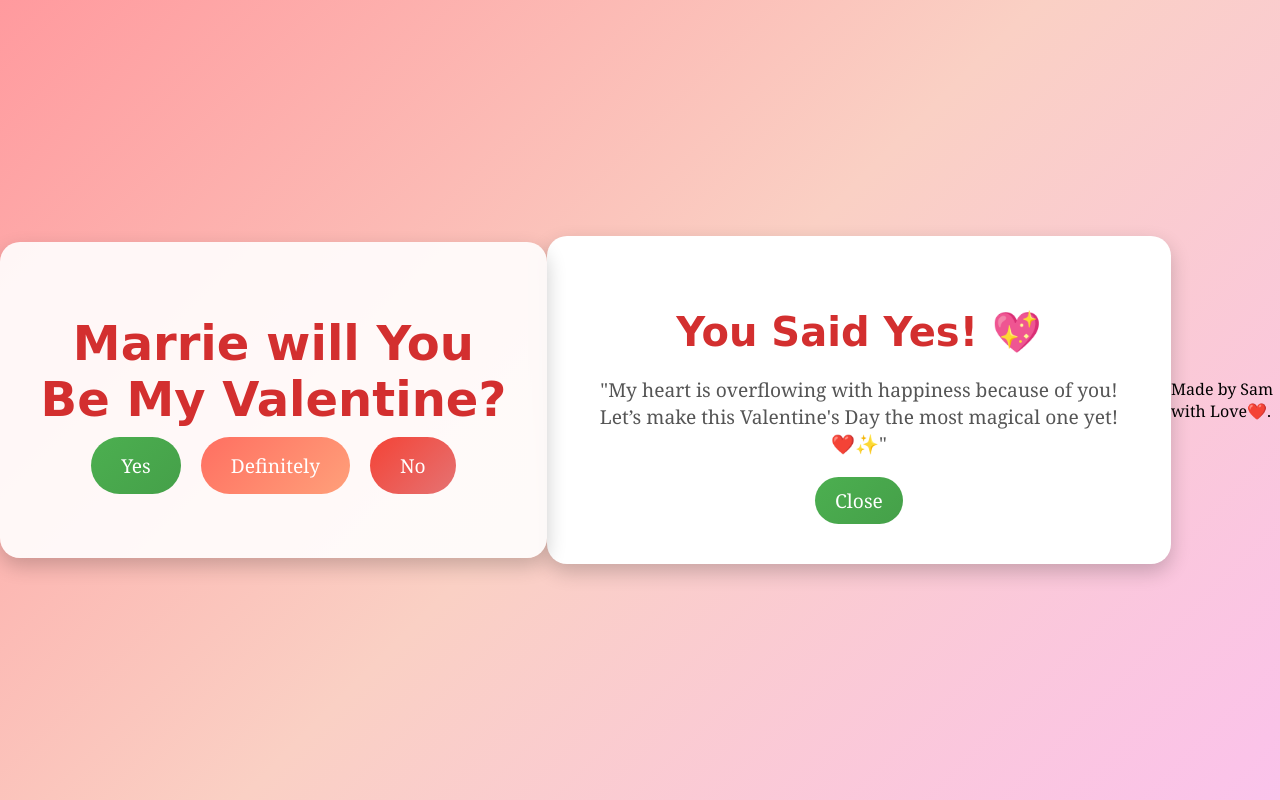
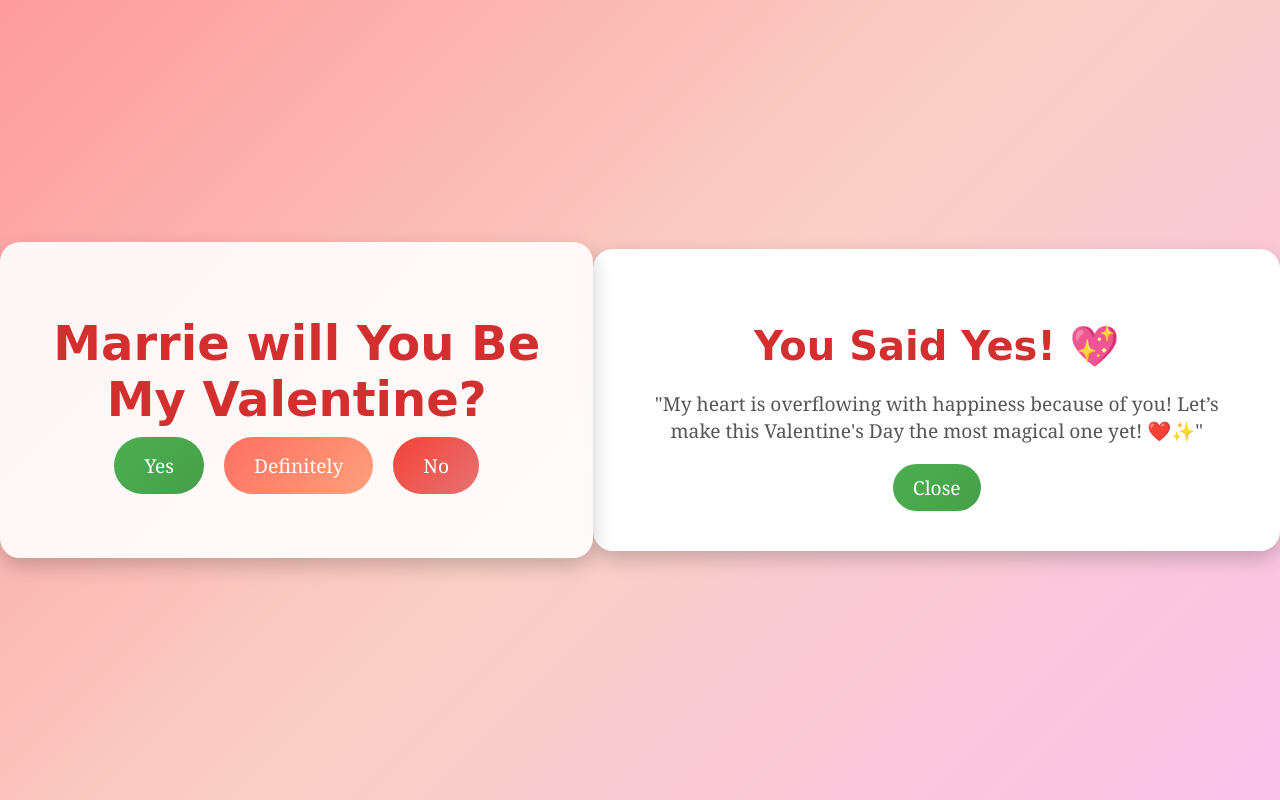
Before and after one commit to Meadow1-eng/Valentine-Proposal, a plain HTML site: page index.html in a window 1280 px wide. Drawn offline with Linux system fonts and the light colour scheme.

Commit message:
Update index.html

```diff
--- a/index.html
+++ b/index.html
@@ -29,7 +29,7 @@
     </div>
   </div>
 
-  <footer>Made by Sam with Love❤️.</footer>
+
 
   <script src="script.js"></script>
 </body>
```
